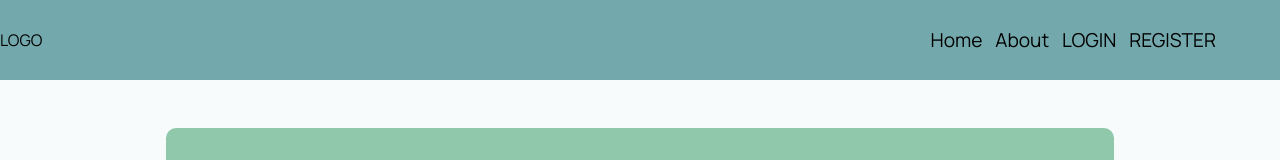
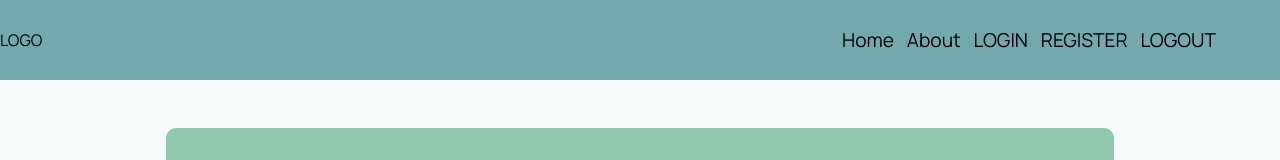
Before and after one commit to daragmas/kon_di, a React (Create React App) app in the folder kon_di_react/: page /signup in a window 1280 px wide. Shown: the top 160 px of the page. Built offline with nearby package versions, Linux system fonts and the light colour scheme.

Commit message:
added lougout

```diff
--- a/kon_di_react/src/components/Navbar.js
+++ b/kon_di_react/src/components/Navbar.js
@@ -11,6 +11,7 @@ return (
             <NavLink style={{textDecoration: 'none'}} to='/about'><li className='nav-items btn-hover'>About</li></NavLink>
             <NavLink style={{textDecoration: 'none'}}to='/login'><li className='nav-items btn-hover'>LOGIN</li></NavLink>
             <NavLink style={{textDecoration: 'none'}} to='/register'><li className='nav-items btn-hover'>REGISTER</li></NavLink>
+            <NavLink onClick={()=> {document.cookie = 'hash='}} style={{textDecoration: 'none'}} to='/'><li className='nav-items btn-hover'>LOGOUT</li></NavLink>
         </ul>
     </nav>
 )
--- a/kon_di_react/src/components/Register.js
+++ b/kon_di_react/src/components/Register.js
@@ -24,7 +24,7 @@ const Register = () => {
             document.cookie = `hash=${res.hashed_password}`
         }
 
-console.log(document.cookie)
+console.log(document.cookie.split('=')[1])
 
         const handleSubmit = (e) => {
             e.preventDefault()
```
